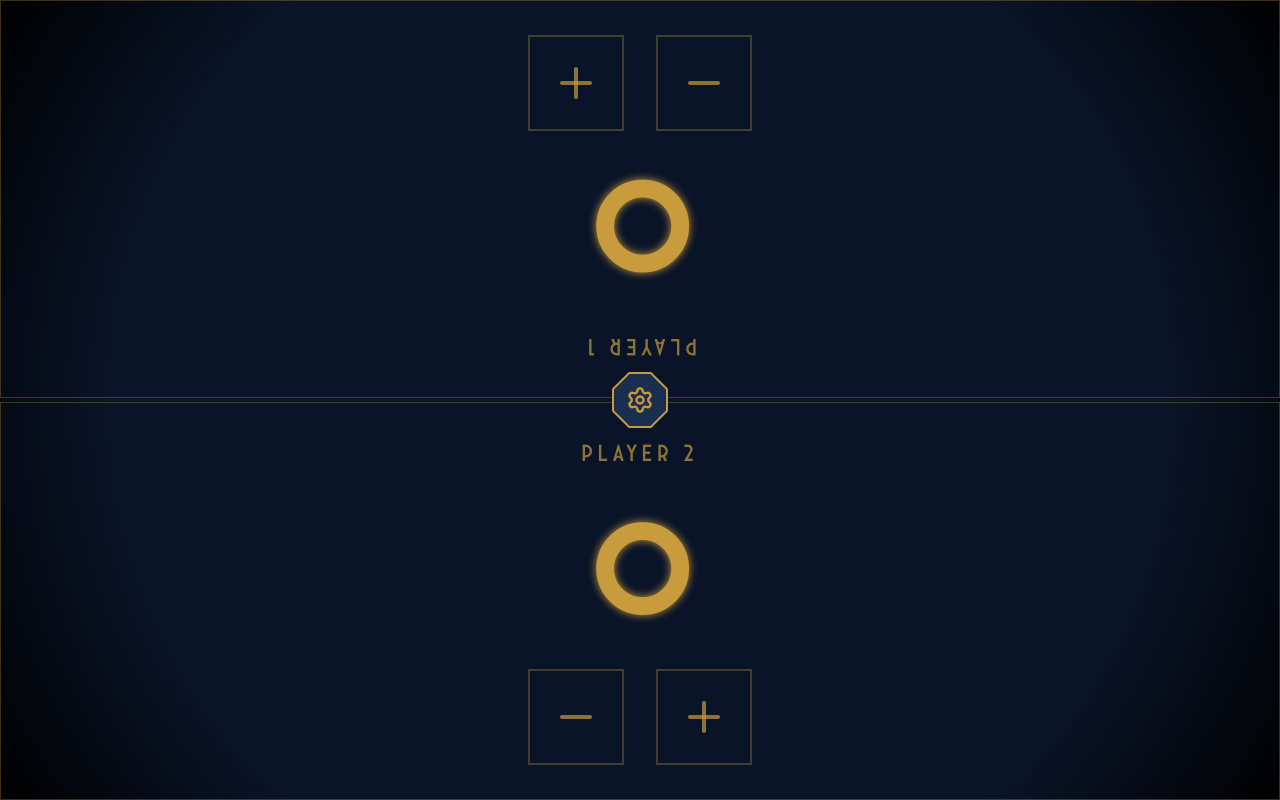
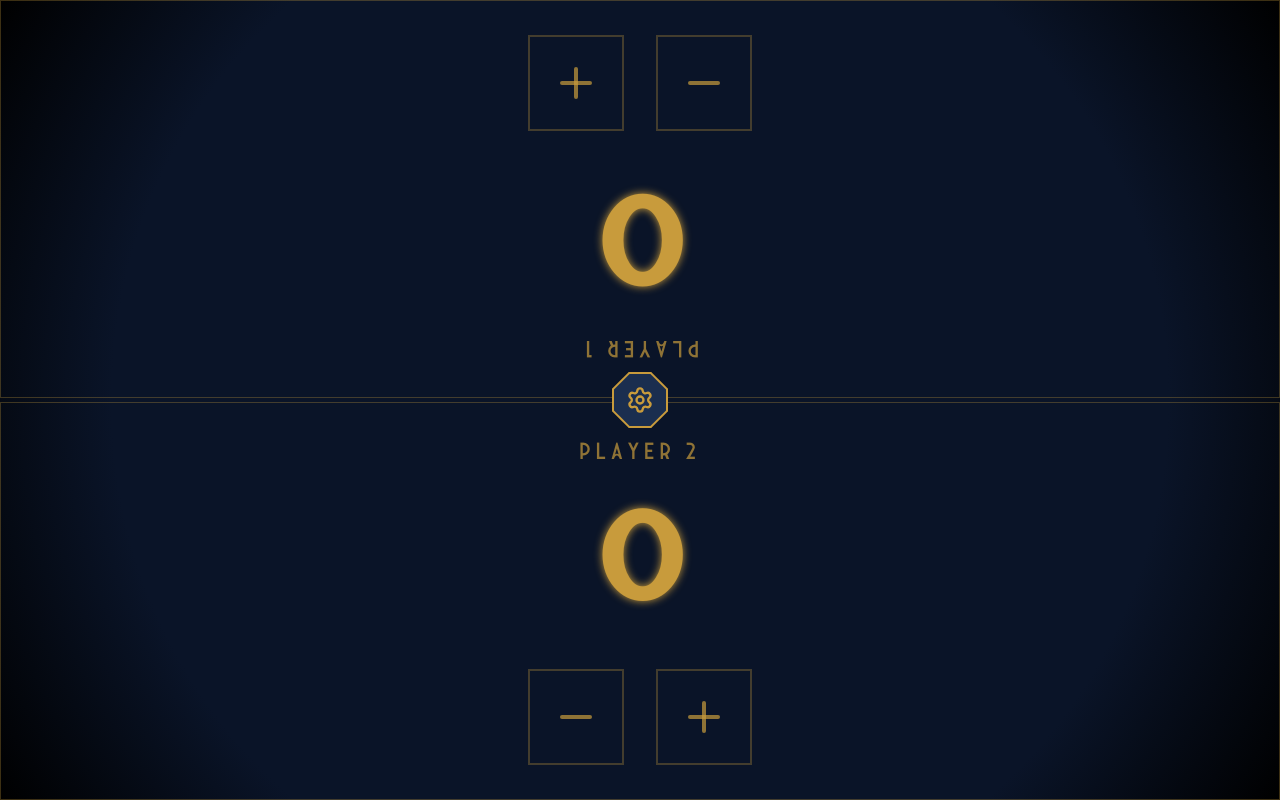
Before and after one commit to MerlinSleeps/runic-counter, a React (Vite) app: page / in a window 1280 px wide. Built offline with nearby package versions, Linux system fonts and the light colour scheme; a web font is replaced by a local one.

Commit message:
updated the font

```diff
--- a/src/App.tsx
+++ b/src/App.tsx
@@ -50,8 +50,6 @@ const RUNE_DATA = {
 };
 
 type RuneName = keyof typeof RUNE_DATA;
-
-const RUNE_NAMES = Object.keys(RUNE_DATA) as RuneName[];
 
 function getFromStorage<T>(key: string, defaultValue: T): T {
   const saved = localStorage.getItem(key);
--- a/src/index.css
+++ b/src/index.css
@@ -1,6 +1,6 @@
 @font-face {
   font-family: 'Arcane Nine';
-  src: url('/fonts/Arcane Nine.otf') format('opentype');
+  src: url('/fonts/ArcaneNine-Modded.otf') format('opentype');
   font-weight: normal;
   font-style: normal;
 }
```
Also changed, not shown: public/fonts/ArcaneNine-Modded.otf (added).
